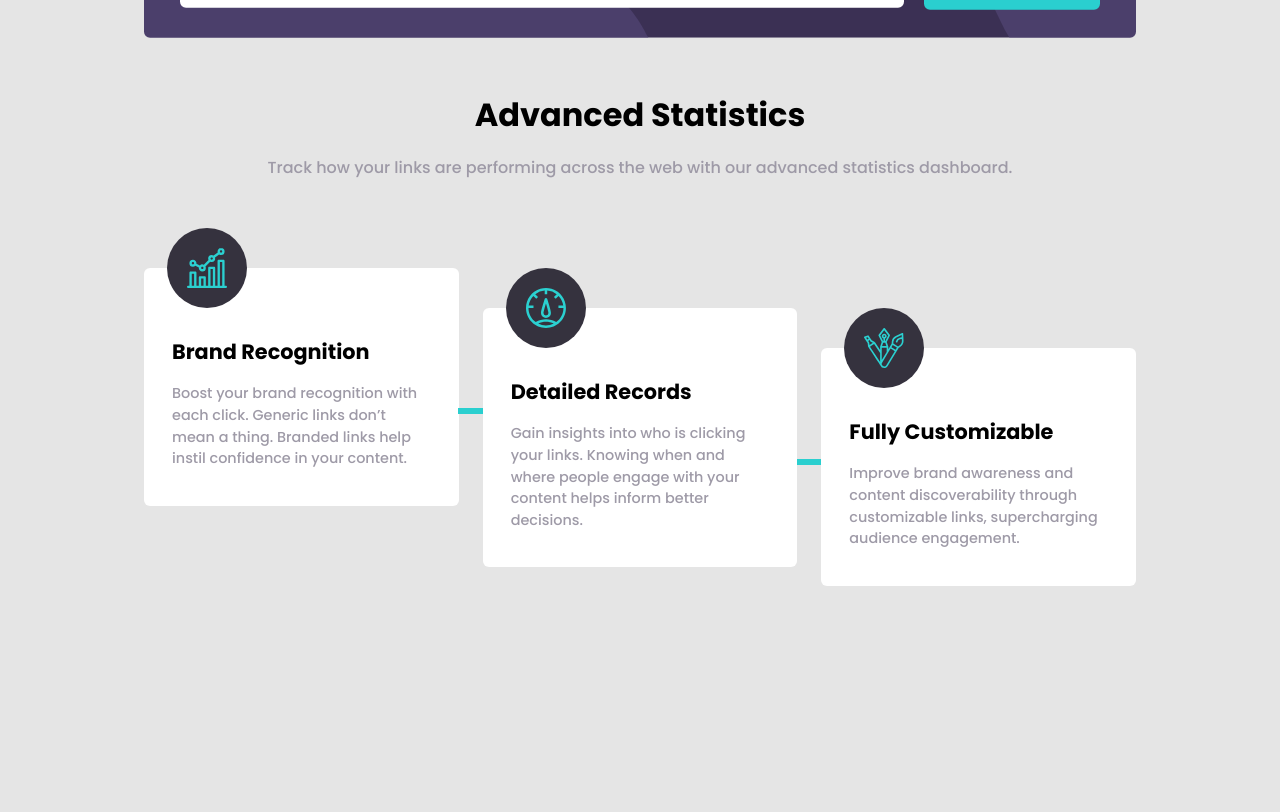
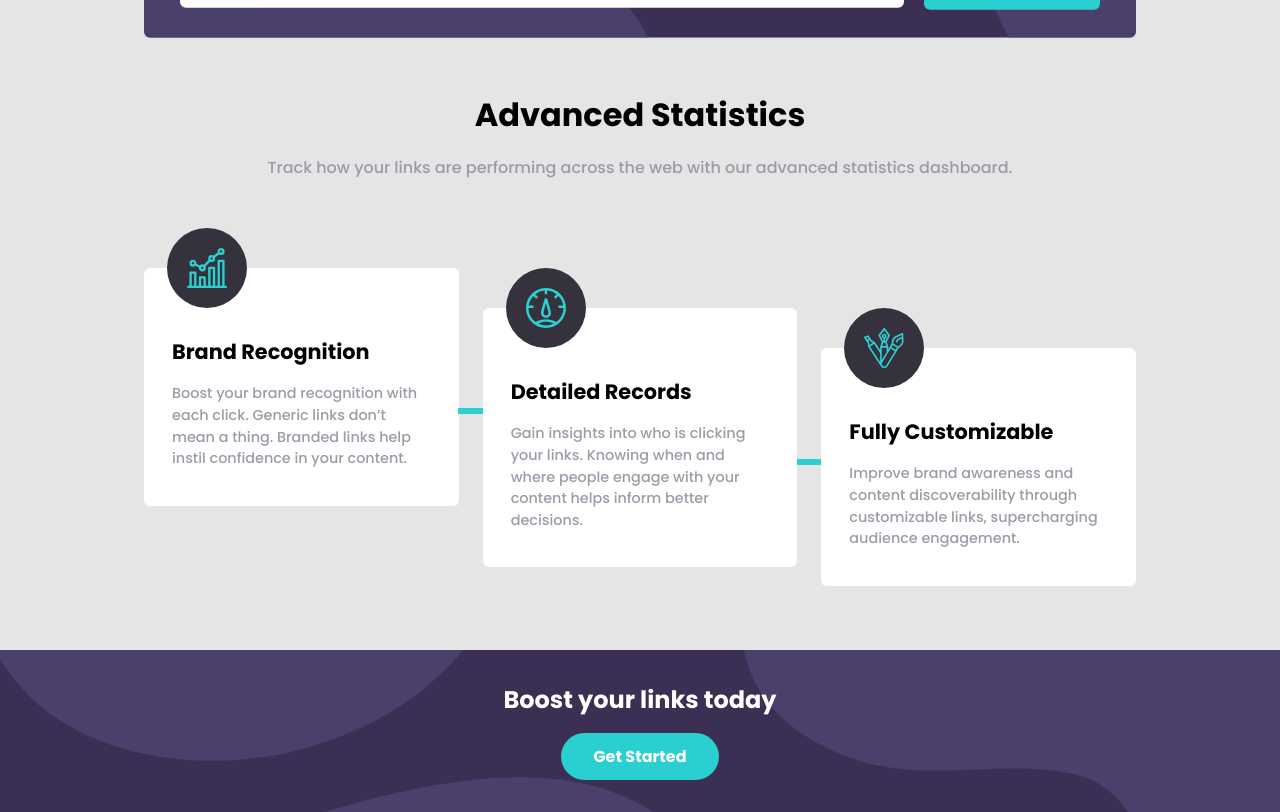
Before and after one commit to harshj11/URL-Shortening-API-Frontend-Mentor-Challenge, a React (Create React App) app: page / in a window 1280 px wide. Shown: the part 727-1539 px from the top of the page. Before the commit the page ends 1377 px from the top, so only its background shows below. Built offline with nearby package versions, Linux system fonts and the light colour scheme.

Commit message:
:sparkles:CREATE GetStarted component

```diff
--- /dev/null
+++ b/src/components/GetStarted.jsx
@@ -0,0 +1,12 @@
+import '../scss/getstarted.scss';
+
+const GetStarted = () => {
+    return (
+        <section className="get-started">
+            <h2 className="get-started__header">Boost your links today</h2>
+            <button className="button button--cyan">Get Started</button>
+        </section>
+    )
+}
+
+export default GetStarted;
--- a/src/components/Main.jsx
+++ b/src/components/Main.jsx
@@ -1,6 +1,7 @@
 import Hero from './Hero';
 import LinkInput from './LinkInput';
 import Features from './Features';
+import GetStarted from './GetStarted';
 
 const Main = () => {
     return (
@@ -8,6 +9,7 @@ const Main = () => {
             <Hero />
             <LinkInput />
             <Features />
+            <GetStarted />
         </main>
     )
 }
--- /dev/null
+++ b/src/scss/getstarted.scss
@@ -0,0 +1,25 @@
+@import './styles.scss';
+
+.get-started {
+    background-color: $darkViolet;
+    background-image: url("../images/bg-boost-mobile.svg");
+    background-repeat: no-repeat;
+    background-size: cover;
+    padding: 6.25rem 1.75rem;
+    text-align: center;
+
+    @include breakpoint-up(medium) {
+        background-image: url("../images/bg-boost-desktop.svg");
+        padding: 2rem 1.75rem;
+    }
+
+    &__header {
+        color: $white;
+        margin-bottom: 1rem;
+    }
+
+    button {
+        border-radius: 2rem;
+        padding: 0.7rem 2rem;
+    }
+}
```
